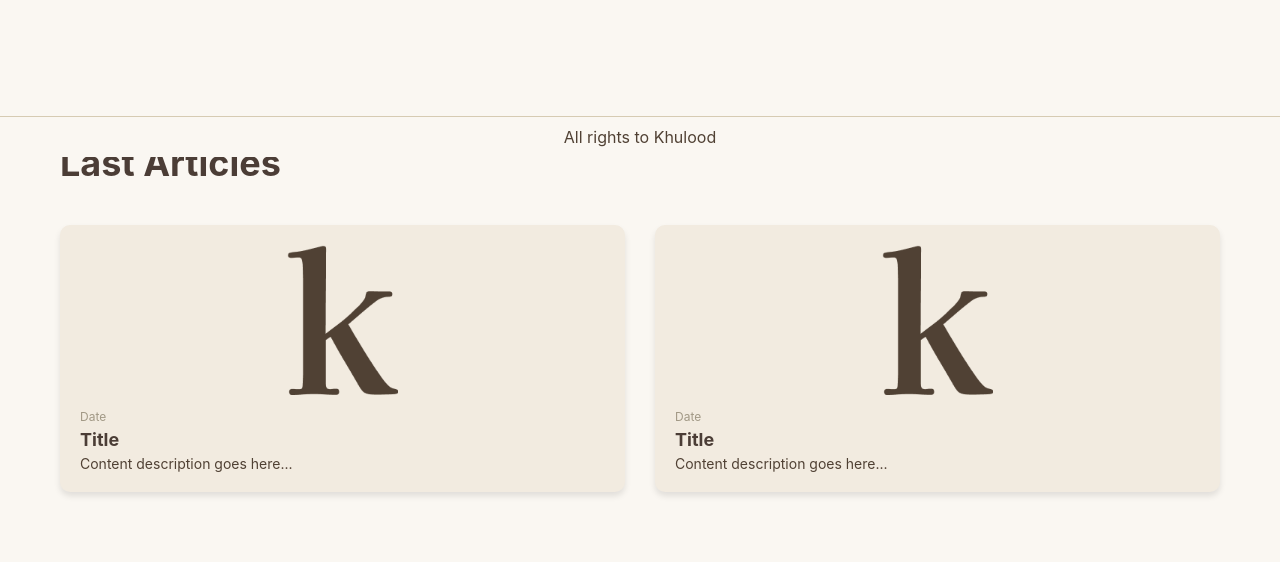
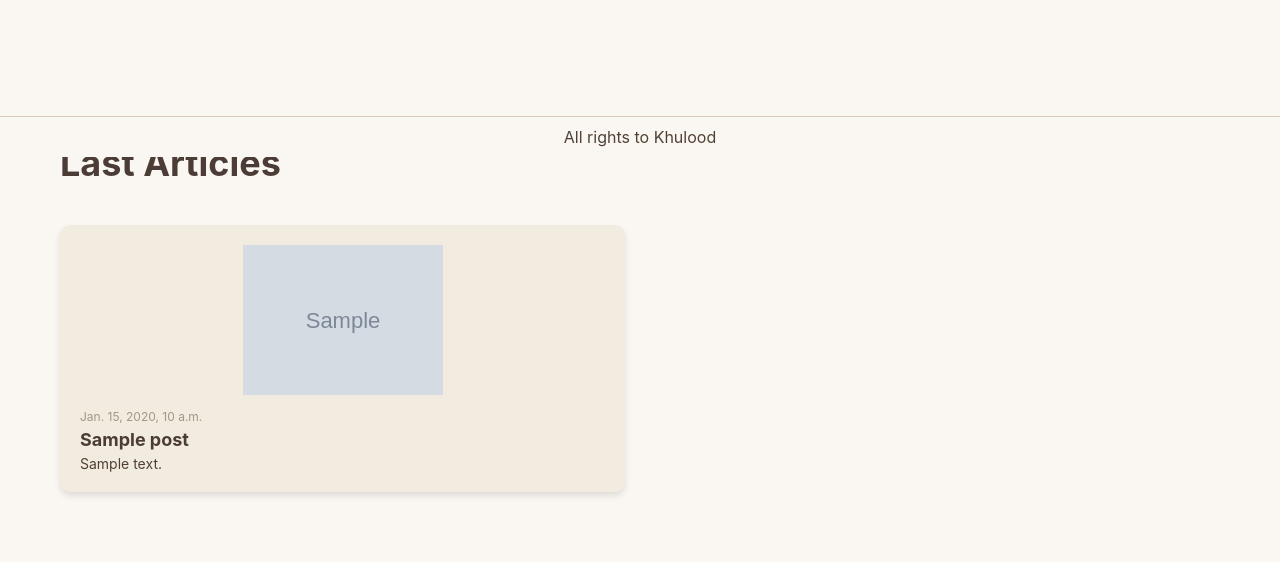
Before and after one commit to T-Python-Sep-24/LAB-ORM-1, a Django app: template Blogger/main/templates/main/home.html in a window 1280 px wide. Shown: the part 643-1205 px from the top of the page. Run offline with Django 5.2, Linux system fonts and the light colour scheme; the template is opened without the code that fills it: most values are stand-ins (such as "Sample title", 1, 10 or a date in 2020); grey boxes marked "Sample" are stand-in pictures; data that the repository does not hold is empty; some web fonts are replaced.

Commit message:
I DID IT, ITS WORKED

```diff
--- a/Blogger/main/static/css/styles.css
+++ b/Blogger/main/static/css/styles.css
@@ -173,6 +173,7 @@ header {
 }
 
 .article-card {
+  max-height: fit-content;
   flex: 0 0 250px;
   background-color: #f2ebe0;
   border-radius: 10px;
@@ -205,6 +206,7 @@ header {
 .article-description {
   font-size: 14px;
   color: #504134;
+  text-align: justify;
 }
 
 /* Form Section */
@@ -304,10 +306,6 @@ footer {
 
 /* Animations */
 @keyframes fadeInText {
-  from {
-    opacity: 0;
-  }
-  to {
-    opacity: 1;
-  }
+  from {opacity: 0;}
+  to {opacity: 5;}
 }
--- a/Blogger/main/templates/main/home.html
+++ b/Blogger/main/templates/main/home.html
@@ -23,20 +23,14 @@
    <section class="article-section">
     <h2>Last Articles</h2>
     <div class="article-grid">
-
+        {% for post in posts%}
         <div class="article-card">
-            <img src="{% static 'images/k.png' %}" alt="Article Image" class="article-image">
-            <p class="article-date">Date</p>
-            <h3 class="article-title">Title</h3>
-            <p class="article-description">Content description goes here...</p>
+            <img src="{% static 'images/' %}{{post.main_photo}}" alt="Article Image" class="article-image">
+            <p class="article-date">{{post.Published_at}}</p>
+            <h3 class="article-title">{{post.title}}</h3>
+            <p class="article-description">{{post.content}}</p>
           </div>
-
-          <div class="article-card">
-            <img src="{% static 'images/k.png' %}" alt="Article Image" class="article-image">
-            <p class="article-date">Date</p>
-            <h3 class="article-title">Title</h3>
-            <p class="article-description">Content description goes here...</p>
-          </div>
+          {% endfor%}
 
 
 </div>
--- a/Blogger/main/templates/main/new_post.html
+++ b/Blogger/main/templates/main/new_post.html
@@ -10,10 +10,12 @@
 <!-- New Post Form -->
 <div class="form-section">
   <h2>New Post</h2>
-  <form>
+  <form class="form" action="{% url 'main:main_view'%}" method="post">
+    {% csrf_token %}
     <label for="title">Title:</label>
     <input type="text" id="title" name="title" class="form-input" />
     <label for="main-photo">Main Photo:</label>
+
     <div class="file-upload">
       <input type="file" id="main_photo" name="main_photo" class="file-input" />
       <span class="material-symbols-outlined upload-icon">upload</span>
```
Also changed, not shown: Blogger/main/views.py (+11 -1 lines), My Post Screenshoot.png (added).
